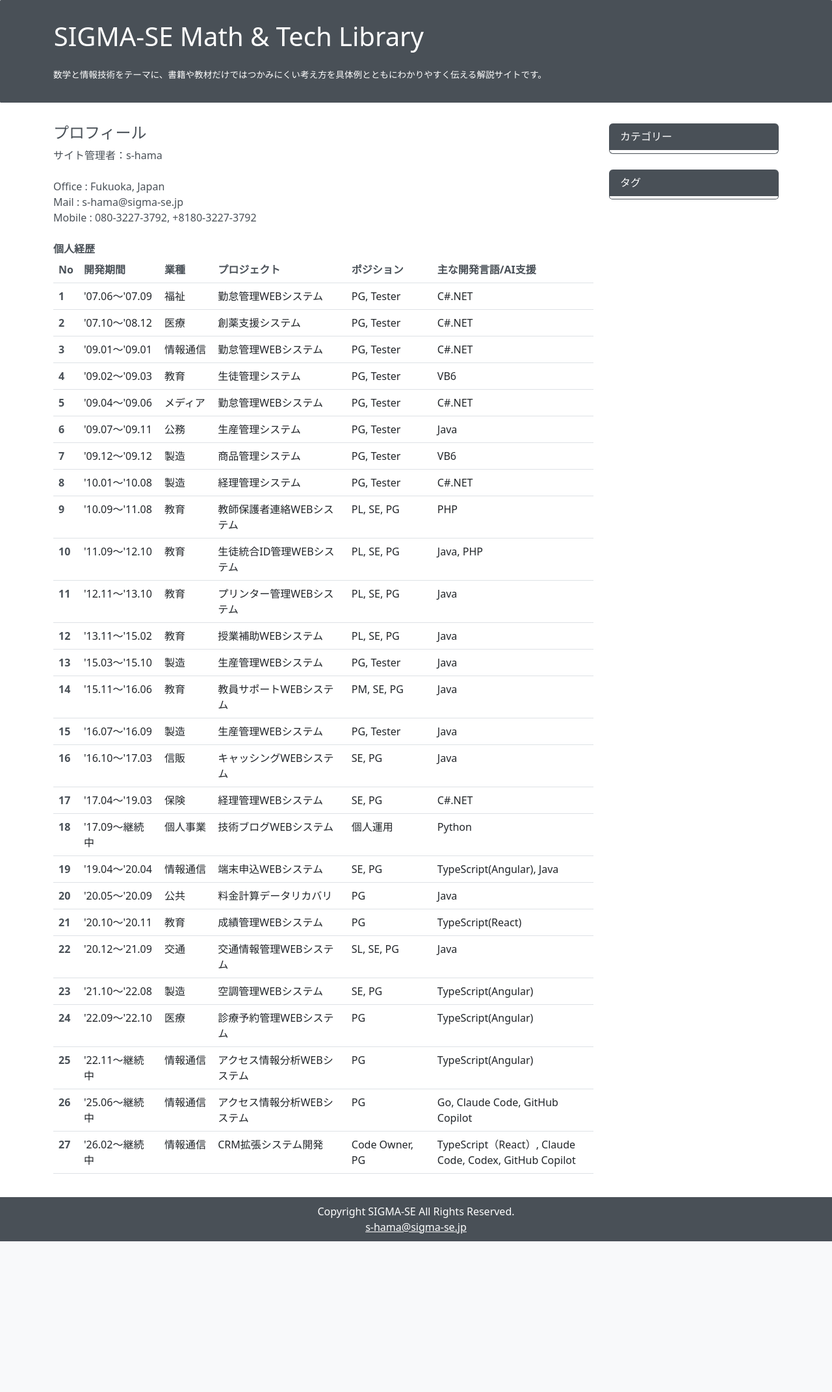
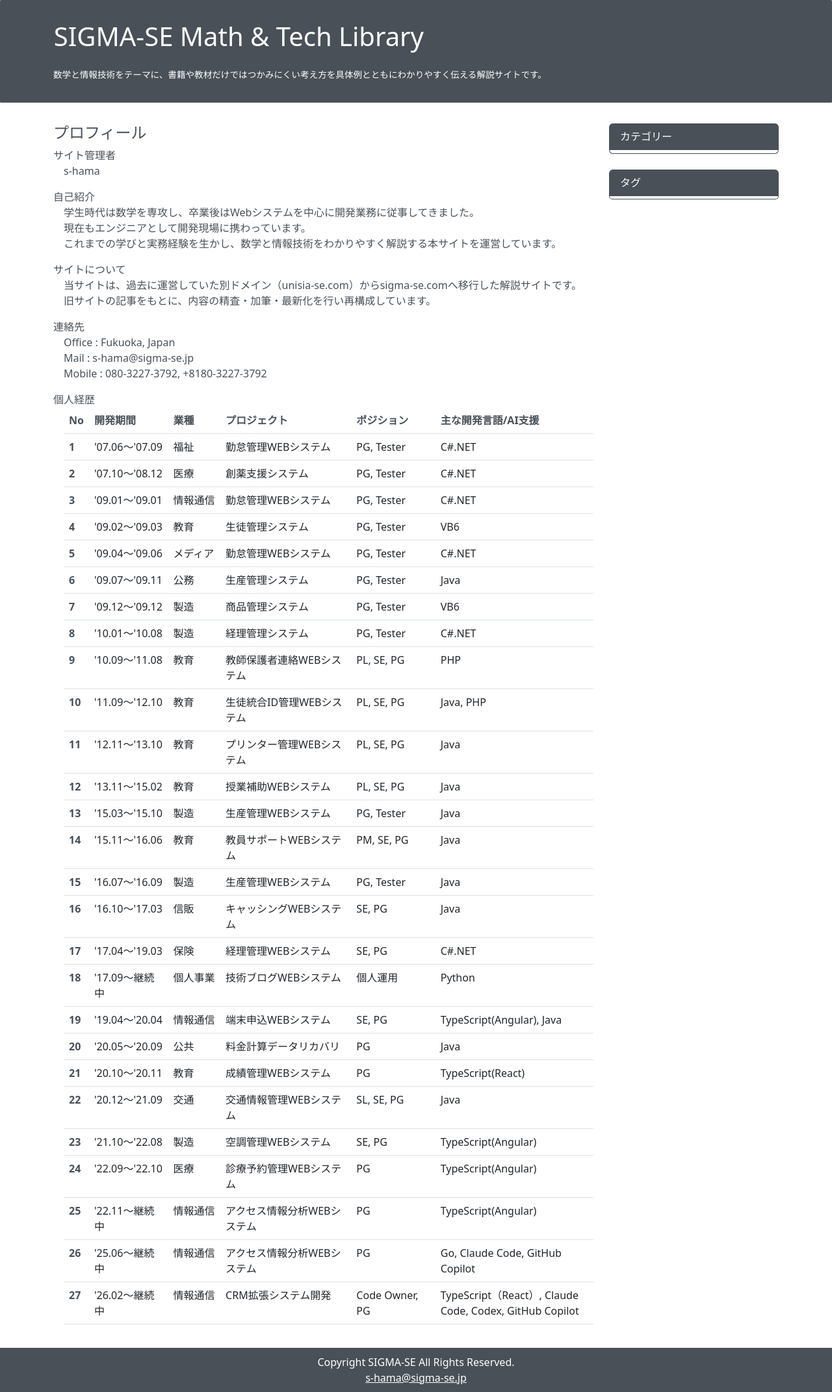
Before and after one commit to s-hama/sigma-se-tech-blog, a Django app: page /profile/ in a window 1280 px wide. Shown: the part 54-2197 px from the top of the page at 65% size. Before the commit the page ends 1965 px from the top, so only its background shows below. Run offline with Django 4.2, Linux system fonts and the light colour scheme; data that the repository does not hold is empty; some libraries are stand-ins or nearby versions.

Commit message:
feat: revamped the site title and profile (profile.html)

```diff
--- a/tblog/templates/tblog/profile.html
+++ b/tblog/templates/tblog/profile.html
@@ -1,22 +1,44 @@
 <div class="row">
     <div class="col-xs-12 col-sm-12">
         <h4 class="page-title">プロフィール</h4>
-        サイト管理者：s-hama<br />
+        <div>サイト管理者</div>
+        <div class="ms-3">
+          <p>s-hama</p>
+        </div>
+        <div>自己紹介</div>
+        <div class="ms-3">
+          <p>
+            学生時代は数学を専攻し、卒業後はWebシステムを中心に開発業務に従事してきました。<br />
+            現在もエンジニアとして開発現場に携わっています。<br />
+            これまでの学びと実務経験を生かし、数学と情報技術をわかりやすく解説する本サイトを運営しています。
+          </p>
+        </div>
+        <div>サイトについて</div>
+        <div class="ms-3">
+          <p>
+            当サイトは、過去に運営していた別ドメイン（unisia-se.com）からsigma-se.comへ移行した解説サイトです。<br />
+            旧サイトの記事をもとに、内容の精査・加筆・最新化を行い再構成しています。
+          </p>
+        </div>
     </div>
 </div>
-<br />
 <div class="row">
     <div class="col-xs-12 col-sm-8">
-        Office : Fukuoka, Japan<br />
-        Mail : s-hama@sigma-se.jp<br />
-        Mobile : 080-3227-3792, +8180-3227-3792<br />
+        <div>連絡先</div>
+        <div class="ms-3">
+          <p>
+            Office : Fukuoka, Japan<br />
+            Mail : s-hama@sigma-se.jp<br />
+            Mobile : 080-3227-3792, +8180-3227-3792
+          </p>
+        </div>
     </div>
 </div>
-<br />
 <div class="row">
     <div class="col-xs-12 col-sm-12">
-        <strong>個人経歴</strong><br />
-        <table class="table">
+        <div>個人経歴</div>
+        <div class="ms-3">
+          <table class="table">
             <colgroup>
               <col style="width: 4%;">
               <col style="width: 15%;">
@@ -257,6 +279,7 @@
                 </td>
               </tr>
             </tbody>
-        </table>
+          </table>
+        </div>
     </div>
 </div>
```
